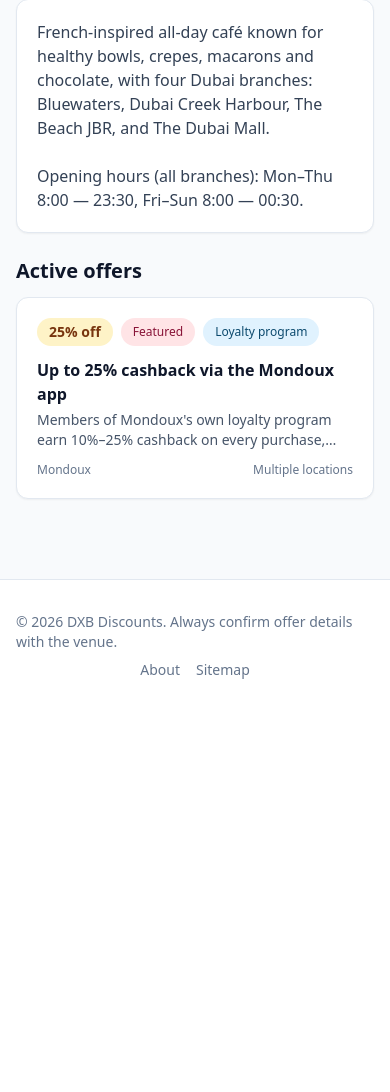
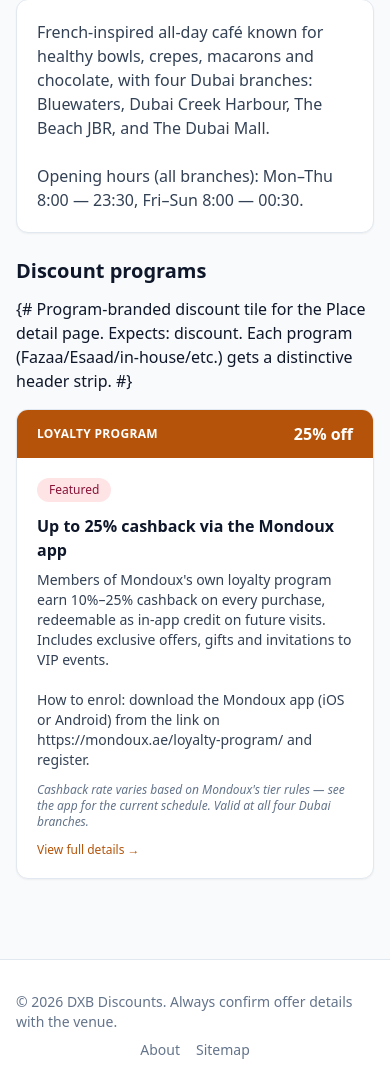
Before and after one commit to scripts-and-tables/dxb-discounts, a Django app: page /places/mondoux/ in a window 390 px wide. Shown: the part 360-1452 px from the top of the page. Before the commit the page ends 1039 px from the top, so only its background shows below. Run offline with Django 5.2, Linux system fonts and the light colour scheme; data comes from the database, SQL or seed files in the repository; some libraries are stand-ins or nearby versions.

Commit message:
Redesign place detail page as program-branded tiles
Place detail used the same compact discount card from list pages — heavy
on the deal headline, light on the program identity, and visually
duplicating the place name on every card. On a place page each card's
"@ Caribou Coffee · Multiple locations" line is redundant since you
just clicked into Caribou.

Replace the card grid with a per-program tile: a colored header strip
named after the program (Fazaa red, Esaad teal, in-house amber, etc.)
showing the program label on the left and the headline percentage on
the right; below, the discount title, full description, truncated
terms, and a "View full details →" link to the discount detail page.
Tiles stack 1-up on mobile and 2-up on md+ for better reading width.

The discount card on list/home pages is unchanged — place context is
still useful there.

- New templates/places/_program_tile.html (program → color/label dispatch)
- New templates/places/_program_tile_inner.html (the actual tile body)
- templates/places/detail.html now iterates the new tile and renames
  the section "Discount programs"

Co-Authored-By: Claude Opus 4.7 (1M context) <noreply@anthropic.com>

```diff
--- /dev/null
+++ b/templates/places/_program_tile.html
@@ -0,0 +1,14 @@
+{# Program-branded discount tile for the Place detail page.
+   Expects: discount.
+   Each program (Fazaa/Esaad/in-house/etc.) gets a distinctive header strip. #}
+{% if discount.source_program == "fazaa" %}
+  {% include "places/_program_tile_inner.html" with header_class="bg-red-700" program_label="Fazaa" %}
+{% elif discount.source_program == "esaad" %}
+  {% include "places/_program_tile_inner.html" with header_class="bg-teal-800" program_label="Esaad" %}
+{% elif discount.source_program == "in_house" %}
+  {% include "places/_program_tile_inner.html" with header_class="bg-amber-700" program_label="Loyalty program" %}
+{% elif discount.source_program == "entertainer" %}
+  {% include "places/_program_tile_inner.html" with header_class="bg-blue-700" program_label="Entertainer" %}
+{% else %}
+  {% include "places/_program_tile_inner.html" with header_class="bg-slate-700" program_label="Offer" %}
+{% endif %}
--- /dev/null
+++ b/templates/places/_program_tile_inner.html
@@ -0,0 +1,19 @@
+{# Inner of a program-branded tile. Expects: discount, header_class, program_label. #}
+<a href="{{ discount.get_absolute_url }}" class="card overflow-hidden block group hover:shadow-lg transition-shadow">
+  <div class="{{ header_class }} px-5 py-3 text-white flex items-center justify-between gap-3">
+    <span class="font-semibold tracking-wide uppercase text-xs sm:text-sm">{{ program_label }}</span>
+    <span class="font-bold text-base sm:text-lg">{{ discount.headline }}</span>
+  </div>
+  <div class="p-5">
+    <div class="flex flex-wrap gap-2 mb-3">
+      {% if discount.is_featured %}<span class="chip bg-rose-100 text-rose-900">Featured</span>{% endif %}
+      {% if discount.is_members_only %}<span class="chip bg-violet-100 text-violet-900">Members</span>{% endif %}
+    </div>
+    <h3 class="font-semibold text-slate-900 mb-2 group-hover:text-amber-700">{{ discount.title }}</h3>
+    <p class="text-sm text-slate-700 whitespace-pre-line mb-3">{{ discount.description }}</p>
+    {% if discount.terms %}
+      <p class="text-xs text-slate-500 italic mb-3">{{ discount.terms|truncatewords:30 }}</p>
+    {% endif %}
+    <div class="text-xs font-medium text-amber-700 group-hover:text-amber-900">View full details →</div>
+  </div>
+</a>
--- a/templates/places/detail.html
+++ b/templates/places/detail.html
@@ -25,10 +25,10 @@
     </article>
   {% endif %}
 
-  <h2 class="text-xl font-bold text-slate-900 mb-3">Active offers</h2>
+  <h2 class="text-xl font-bold text-slate-900 mb-3">Discount programs</h2>
   {% if discounts %}
-    <div class="grid grid-cols-1 sm:grid-cols-2 gap-3">
-      {% for discount in discounts %}{% include "discounts/_card.html" %}{% endfor %}
+    <div class="grid grid-cols-1 md:grid-cols-2 gap-4">
+      {% for discount in discounts %}{% include "places/_program_tile.html" %}{% endfor %}
     </div>
   {% else %}
     <div class="card p-8 text-center text-slate-500">No active offers right now.</div>
```
